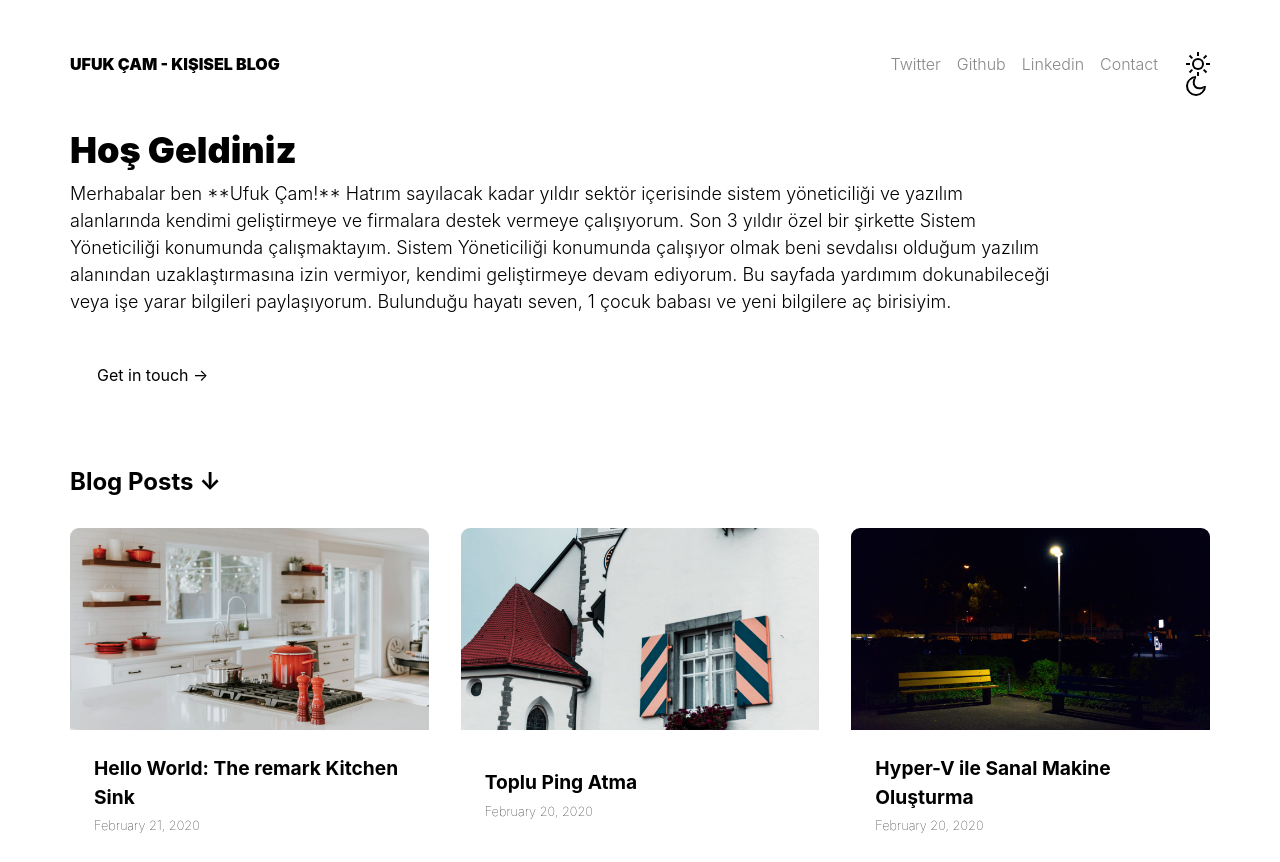
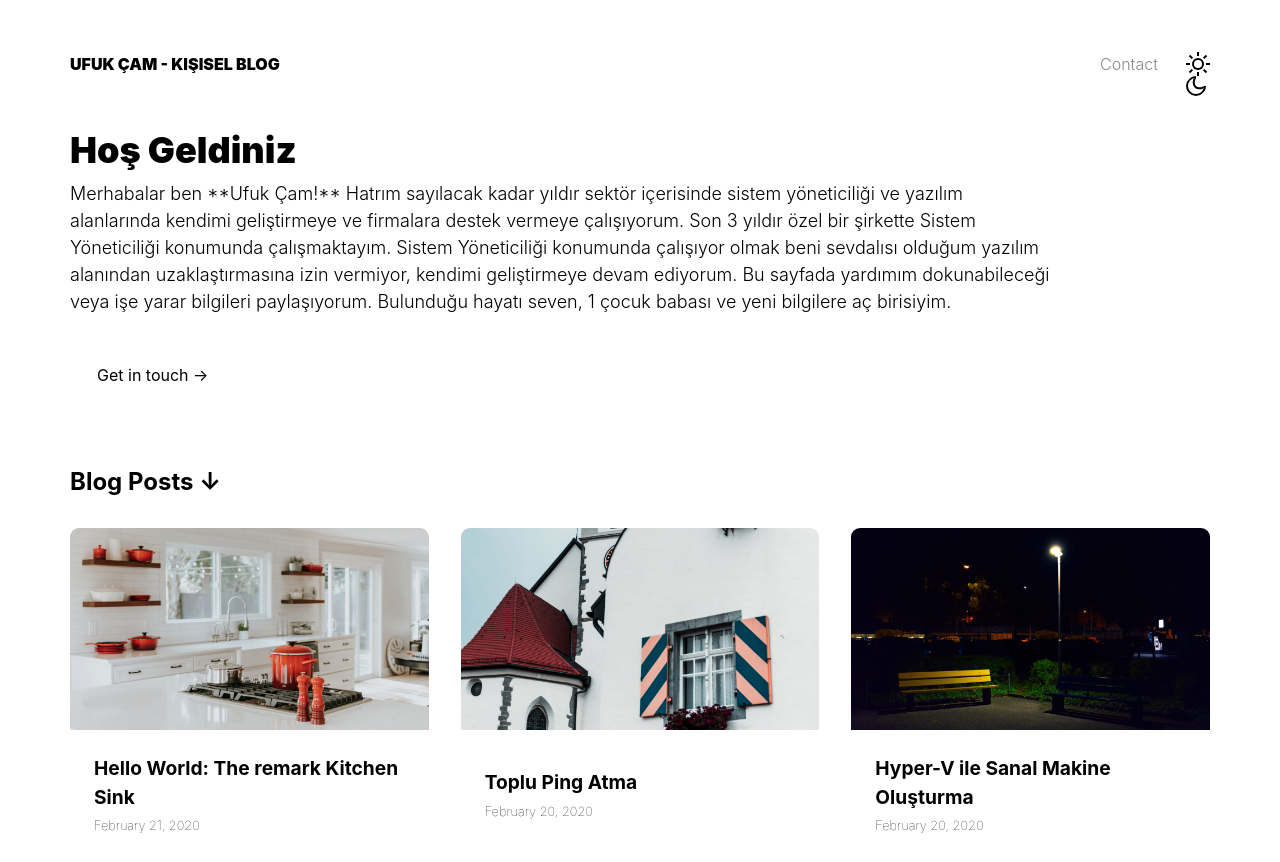
Before and after one commit to ufukcam/ufukcamcom, a Gatsby site: page / in a window 1280 px wide. Shown: the top 862 px of the page. Built offline with nearby package versions, Linux system fonts and the light colour scheme; Gatsby itself is replaced by a stand-in of ours.

Commit message:
Update navigation.js
no commit

```diff
--- a/src/components/navigation.js
+++ b/src/components/navigation.js
@@ -4,9 +4,6 @@ import ThemeChanger from "../components/themeChanger"
 
 export default (props) => (
   <nav className="navigation">
-    <a target="_blank" href="https://twitter.com/ufukcam">Twitter</a>
-    <a target="_blank" href="https://github.com/ufukcam">Github</a>
-    <a target="_blank" href="https://www.linkedin.com/in/ufukcam/">Linkedin</a>
     <Link to="/contact">Contact</Link>
     <ThemeChanger/>
   </nav>
```
